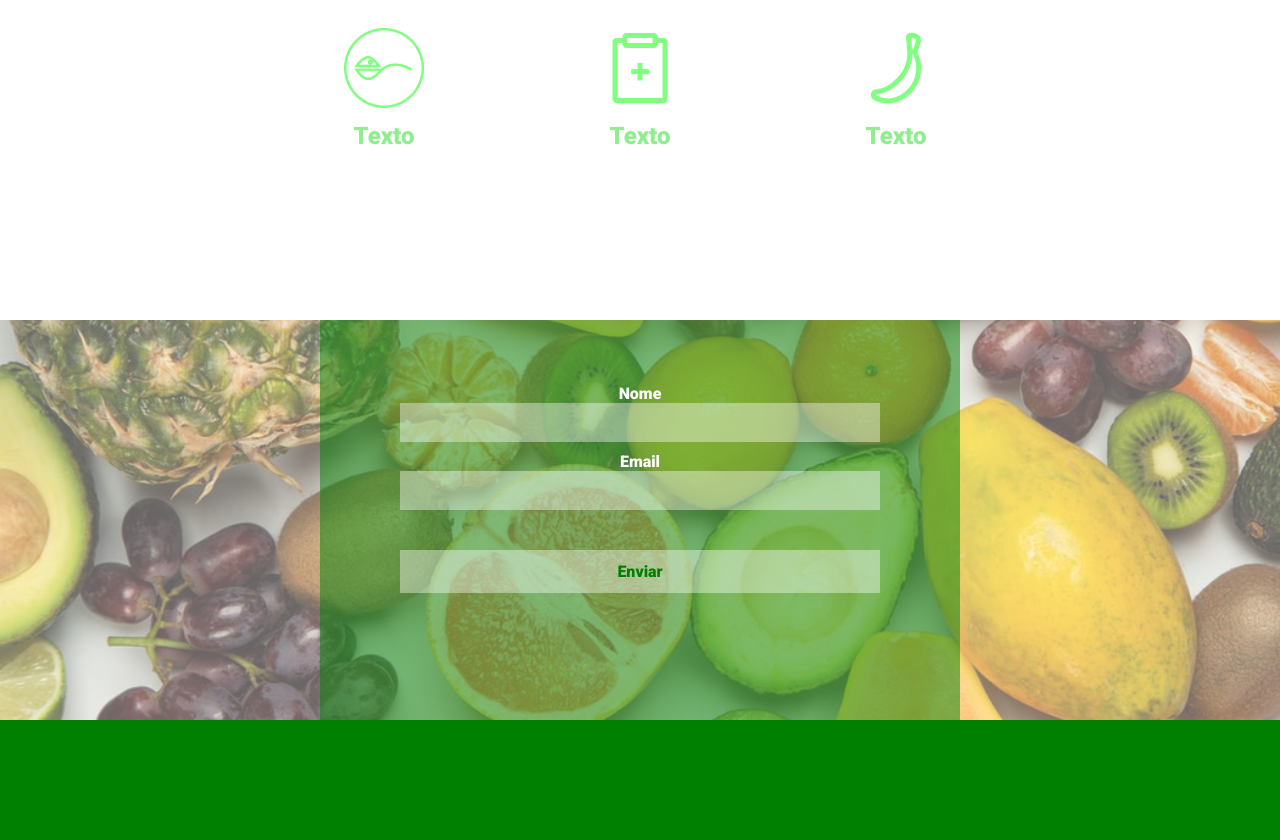
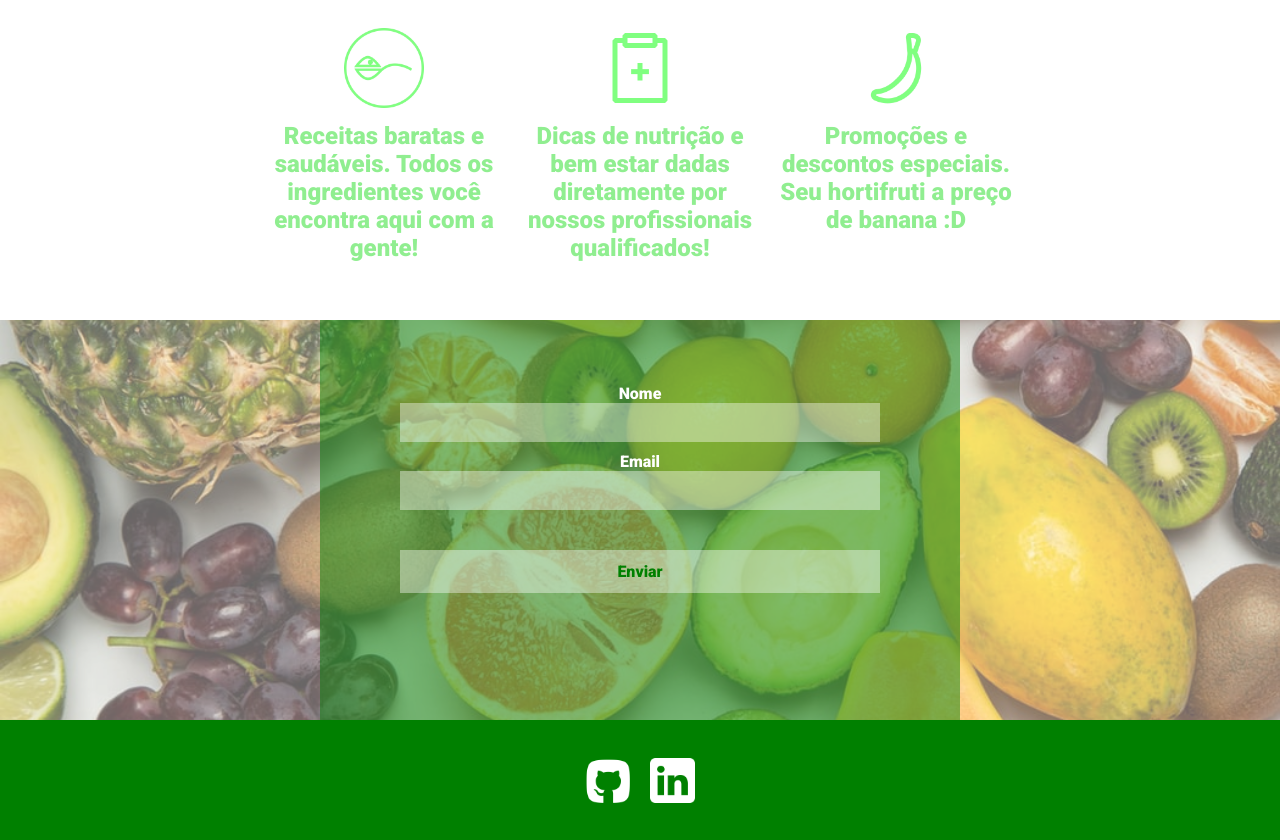
Before and after one commit to VitorAndrade20/landing-page, a plain HTML site: page index.html in a window 1280 px wide. Shown: the part 1280-2120 px from the top of the page. Drawn offline with Linux system fonts and the light colour scheme.

Commit message:
Links do footer

```diff
--- a/index.html
+++ b/index.html
@@ -15,7 +15,6 @@
 		<link rel="preconnect" href="https://fonts.gstatic.com" crossorigin>
 		<link href="https://fonts.googleapis.com/css2?family=Merienda&display=swap" rel="stylesheet">
 		<link href="https://fonts.googleapis.com/css2?family=Lobster&family=Roboto:wght@900&display=swap" rel="stylesheet">
-		<!-- <script type="text/javascript" src="src/scripts.js"></script> -->
 
 	</head>
 	<body>
@@ -75,19 +74,23 @@
 						<div class="info-2-1">
 							<img class="recipe" src="images/recipe.png">
 							<div class="info-2-text">
-								<p>Texto</p>
+								<p>Receitas baratas e saudáveis.
+									Todos os ingredientes você encontra aqui com a
+									gente!</p>
 							</div>
 						</div>
 						<div class="info-2-2">
 							<img class="tips" src="images/tips.png">
 							<div class="info-2-text">
-								<p>Texto</p>
+								<p>Dicas de nutrição e bem estar dadas
+								   diretamente por nossos profissionais qualificados!</p>
 							</div>
 						</div>
 						<div class="info-2-2">
 							<img class="banana" src="images/banana.png">
 							<div class="info-2-text">
-								<p>Texto</p>
+								<p>Promoções e descontos especiais.
+									Seu hortifruti a preço de banana :D</p>
 							</div>
 						</div>
 					</div>
@@ -109,6 +112,12 @@
 
 		</main>
 		<footer class="footer">
+			<a href="https://github.com/VitorAndrade20" target="_blank" rel="noopener noreferrer">
+				<img class="footer-img" alt="Github" src="/images/github.png">
+			</a>
+			<a href="https://www.linkedin.com/in/vitorandrade1/" target="_blank" rel="noopener noreferrer">
+				<img class="footer-img" alt="Github" src="/images/linkedin.png">
+			</a>
 		</footer>
 		<script src="src/scripts.js"></script>
 	</body>
--- a/src/styles.css
+++ b/src/styles.css
@@ -61,7 +61,6 @@ nav {
 	background: green;
 }
 
-  /* (C) HIDE HAMBURGER */
   #hamnav label, #hamburger { display: none; }
 
 .menu-item {
@@ -274,18 +273,22 @@ input[type=submit] {
 
 .footer {
 	position: relative;
+	display: flex;
+	align-items: center;
+  	justify-content: center;
 	bottom: 0;
 	height: 120px;
-	text-align: left;
 	background-color: green;
+	padding: 0 47vw;
 }
 
-.link {
-	display: inline;
-	vertical-align: middle;
-	line-height: normal;
+.footer-img {
+	filter: invert(100%);
+	display: block;
+	height: 45px;
+	width: 45px;
+	margin: 0 10px;
 }
-
 
 @media only screen and (max-width: 768px) {
 		body {
@@ -372,7 +375,7 @@ input[type=submit] {
 			width: 50%;
 			border-top: 1px solid #333;
 		  }
-		  /* (B) SHOW HAMBURGER ICON */
+
 		  #hamnav label {
 			display: block;
 			color: white;
@@ -383,7 +386,6 @@ input[type=submit] {
 			padding-right: 20px;
 		  }
 
-		  /* (C) TOGGLE SHOW/HIDE MENU */
 		  #hamitems { display: none; }
 		  #hamnav input:checked ~ #hamitems { display: block; }
 		}
```
Also changed, not shown: images/github.png (added), images/linkedin.png (added).
